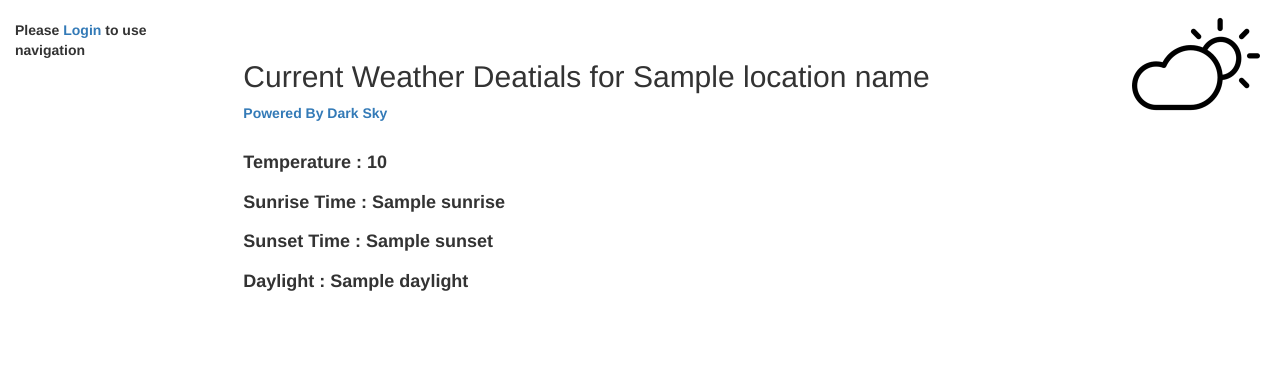
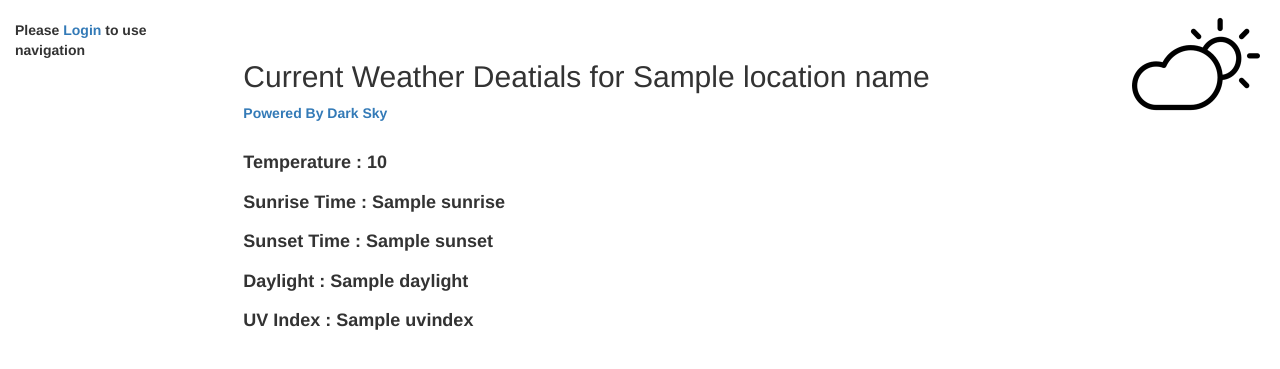
Before and after one commit to Cjhosu/Weatherlogger, a Django app: template tracker/templates/tracker/current_weather.html in a window 1280 px wide. Shown: the top 369 px of the page. Run offline with Django 3.2, Linux system fonts and the light colour scheme; the template is opened without the code that fills it: most values are stand-ins (such as "Sample title", 1, 10 or a date in 2020); some libraries are stand-ins or nearby versions.

Commit message:
Render uvindex

```diff
--- a/tracker/templates/tracker/current_weather.html
+++ b/tracker/templates/tracker/current_weather.html
@@ -13,7 +13,8 @@
     Temperature : {{current_temp}} <br><br>
     Sunrise Time : {{sunrise}} <br><br>
     Sunset Time : {{sunset}} <br><br>
-    Daylight : {{daylight}}
+    Daylight : {{daylight}} <br><br>
+    UV Index : {{uvindex}}
       </strong> </h4>
       {% else %} It looks like you have not set a home location.
       {% endif %}
```
